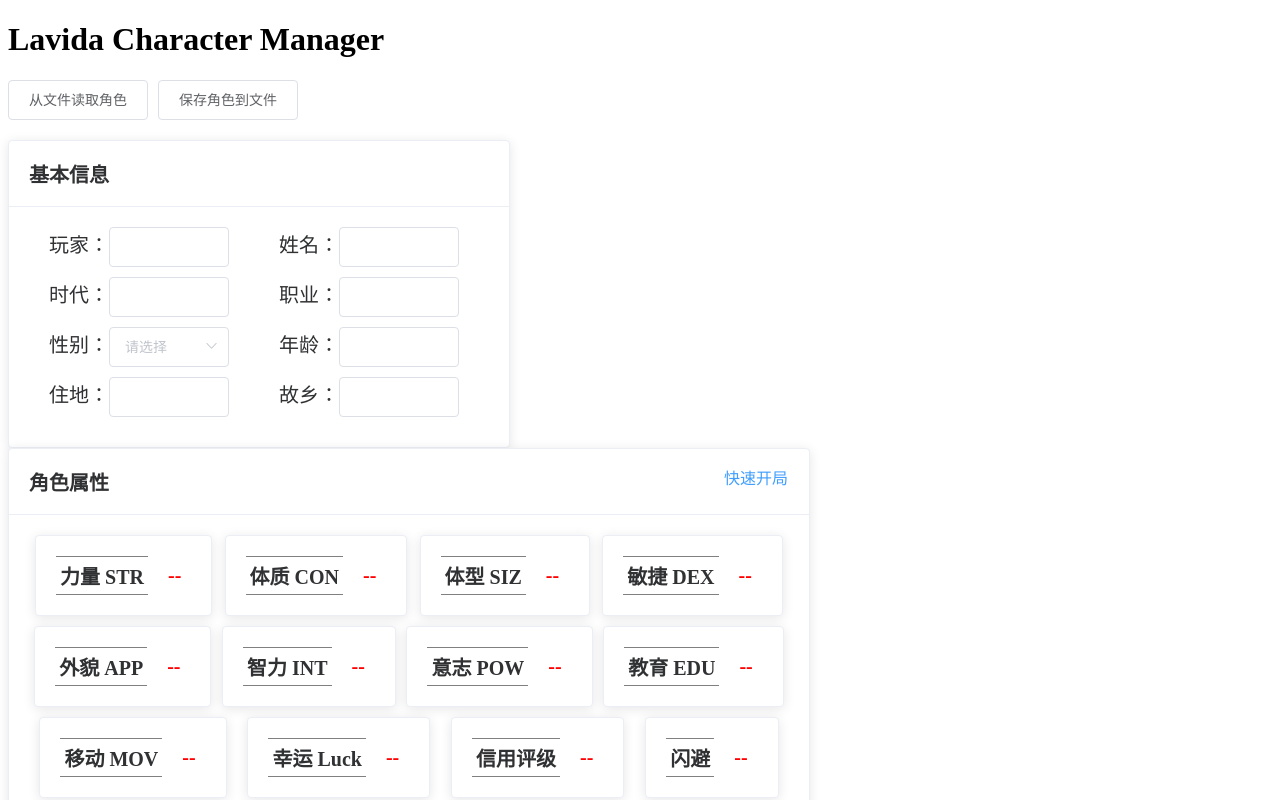
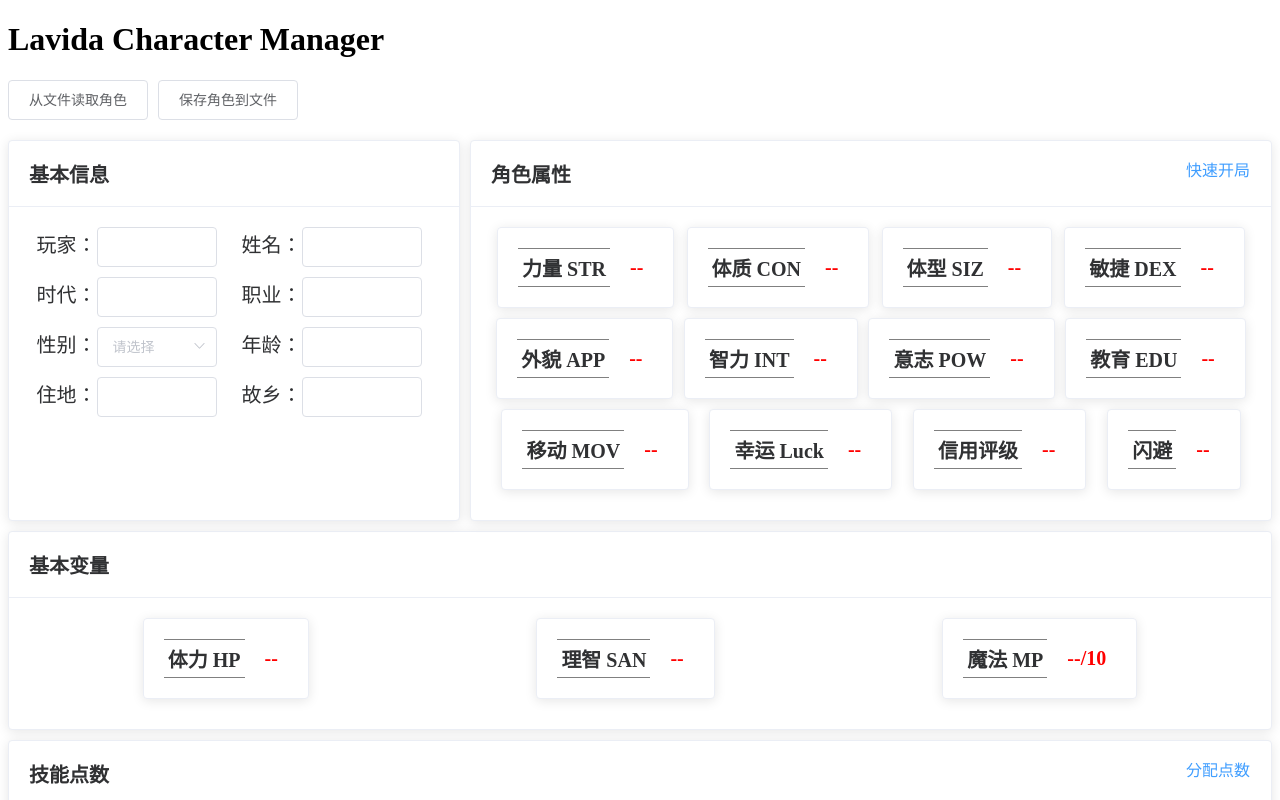
Before and after one commit to THHH0Sunshine/Lavida, a Vue app: page / in a window 1280 px wide. Shown: the top 800 px of the page. Built offline with nearby package versions, Linux system fonts and the light colour scheme.

Commit message:
size... 布局需要重新考虑

```diff
--- a/src/components/Character.vue
+++ b/src/components/Character.vue
@@ -168,7 +168,7 @@ export default {
 }
 
 .basic {
-  width: 500px;
+  width: 450px;
 }
 
 .attributes {
```
